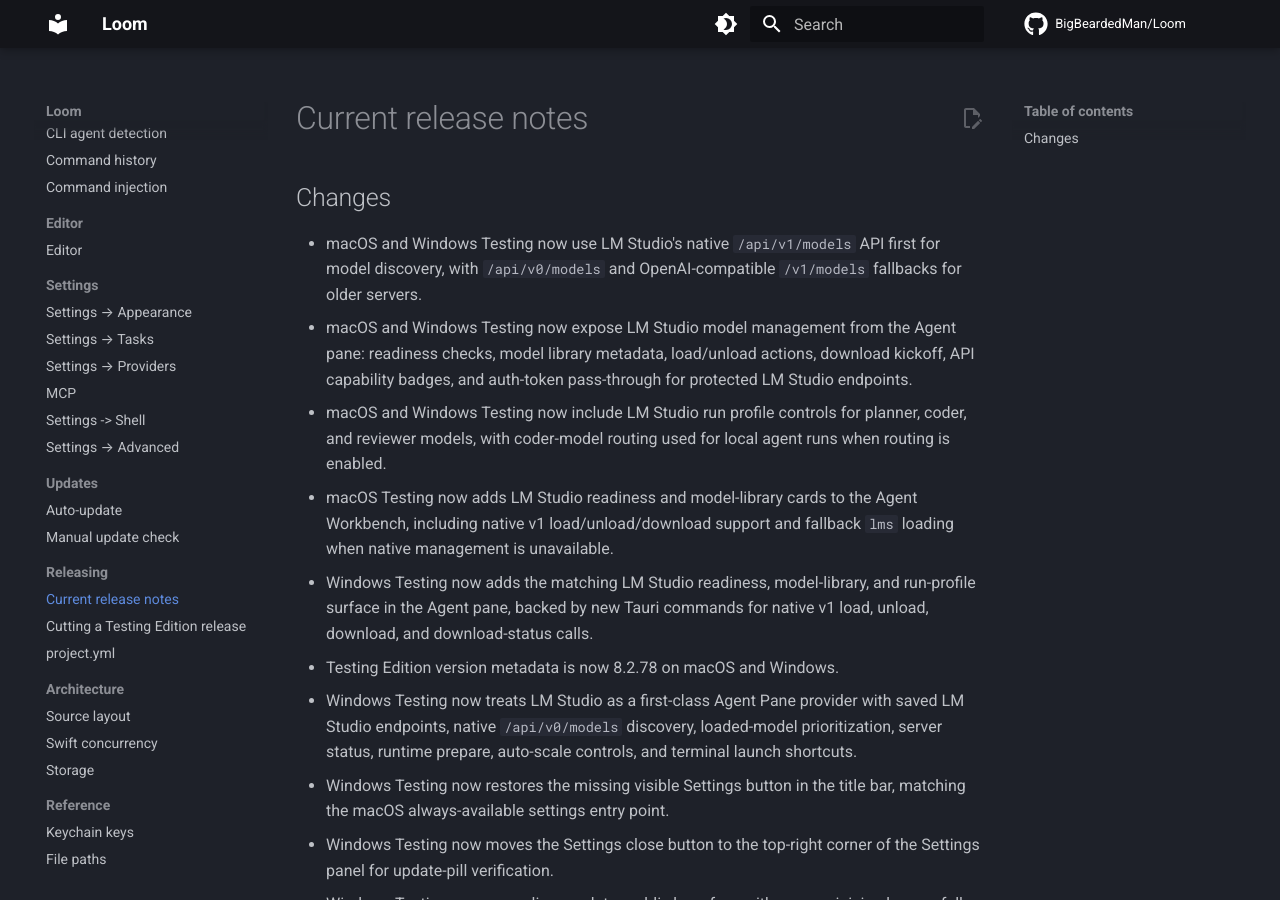
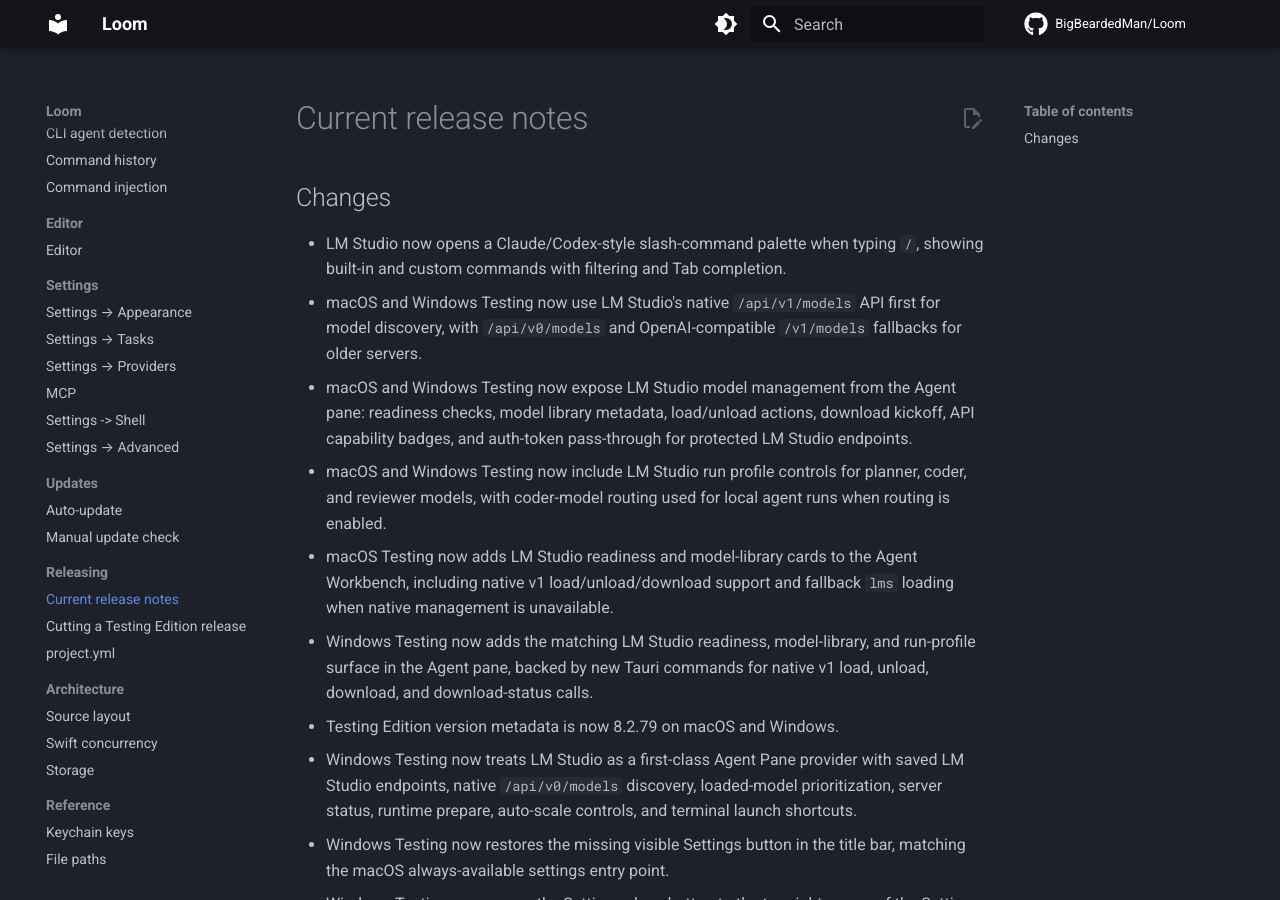
Before and after one commit to BigBeardedMan/Loom, an MkDocs documentation site: the page built from docs/releasing/current-release-notes.md, in a window 1280 px wide and 900 px high. Built offline with MkDocs 1.6.1 and Material for MkDocs 9.7.7, drawn with Linux system fonts in a browser that asks for light colours; comment, search, counter and statistics services are not loaded.

Commit message:
Add LM Studio slash command palette

```diff
--- a/docs/releasing/current-release-notes.md
+++ b/docs/releasing/current-release-notes.md
@@ -1,11 +1,12 @@
 ## Changes
 
+- LM Studio now opens a Claude/Codex-style slash-command palette when typing `/`, showing built-in and custom commands with filtering and Tab completion.
 - macOS and Windows Testing now use LM Studio's native `/api/v1/models` API first for model discovery, with `/api/v0/models` and OpenAI-compatible `/v1/models` fallbacks for older servers.
 - macOS and Windows Testing now expose LM Studio model management from the Agent pane: readiness checks, model library metadata, load/unload actions, download kickoff, API capability badges, and auth-token pass-through for protected LM Studio endpoints.
 - macOS and Windows Testing now include LM Studio run profile controls for planner, coder, and reviewer models, with coder-model routing used for local agent runs when routing is enabled.
 - macOS Testing now adds LM Studio readiness and model-library cards to the Agent Workbench, including native v1 load/unload/download support and fallback `lms` loading when native management is unavailable.
 - Windows Testing now adds the matching LM Studio readiness, model-library, and run-profile surface in the Agent pane, backed by new Tauri commands for native v1 load, unload, download, and download-status calls.
-- Testing Edition version metadata is now 8.2.78 on macOS and Windows.
+- Testing Edition version metadata is now 8.2.79 on macOS and Windows.
 - Windows Testing now treats LM Studio as a first-class Agent Pane provider with saved LM Studio endpoints, native `/api/v0/models` discovery, loaded-model prioritization, server status, runtime prepare, auto-scale controls, and terminal launch shortcuts.
 - Windows Testing now restores the missing visible Settings button in the title bar, matching the macOS always-available settings entry point.
 - Windows Testing now moves the Settings close button to the top-right corner of the Settings panel for update-pill verification.
--- a/project.yml
+++ b/project.yml
@@ -15,8 +15,8 @@
     # release, so the pill never shows a code lower than what's on main.
     # Bump this manually before each testing release; release-testing.sh
     # reads it back out and tags the GitHub pre-release `testing-<version>`.
-    MARKETING_VERSION: "8.2.78"
-    CURRENT_PROJECT_VERSION: "78"
+    MARKETING_VERSION: "8.2.79"
+    CURRENT_PROJECT_VERSION: "79"
     CODE_SIGN_STYLE: Manual
     CODE_SIGN_IDENTITY: "Loom Local Codesign"
     DEVELOPMENT_TEAM: ""
```
Also changed, not shown: docs/agents/lmstudio-cli.md (+3 -1 lines), 5 other files.
